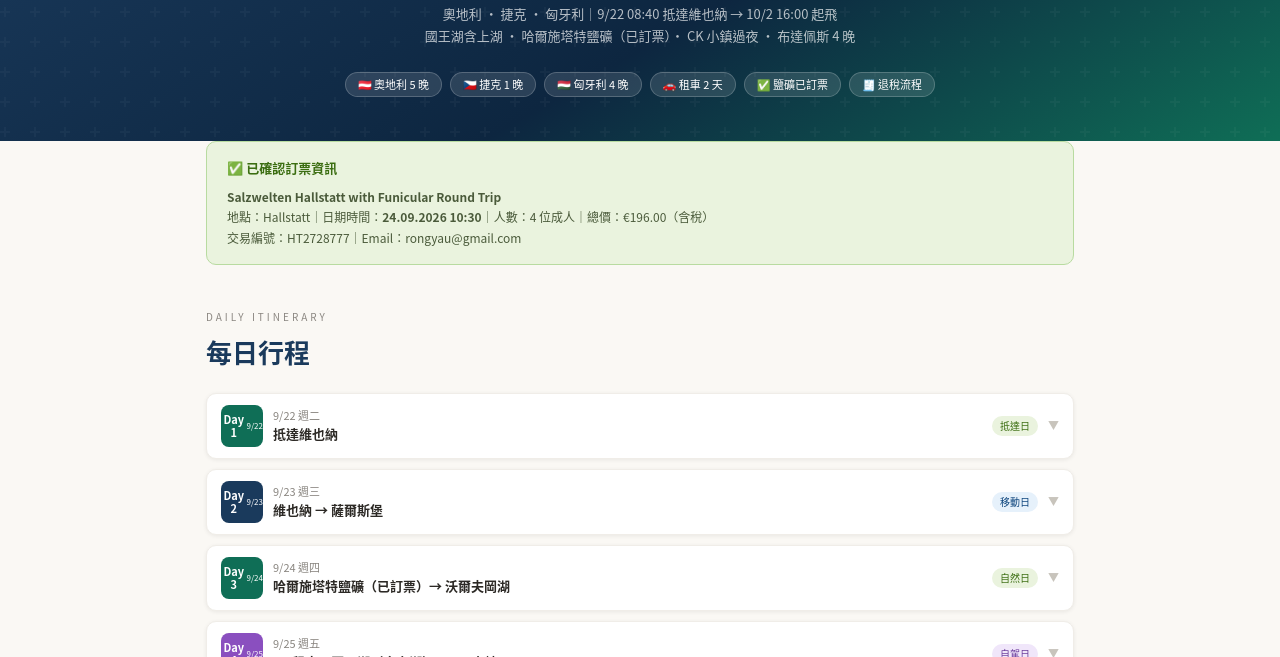
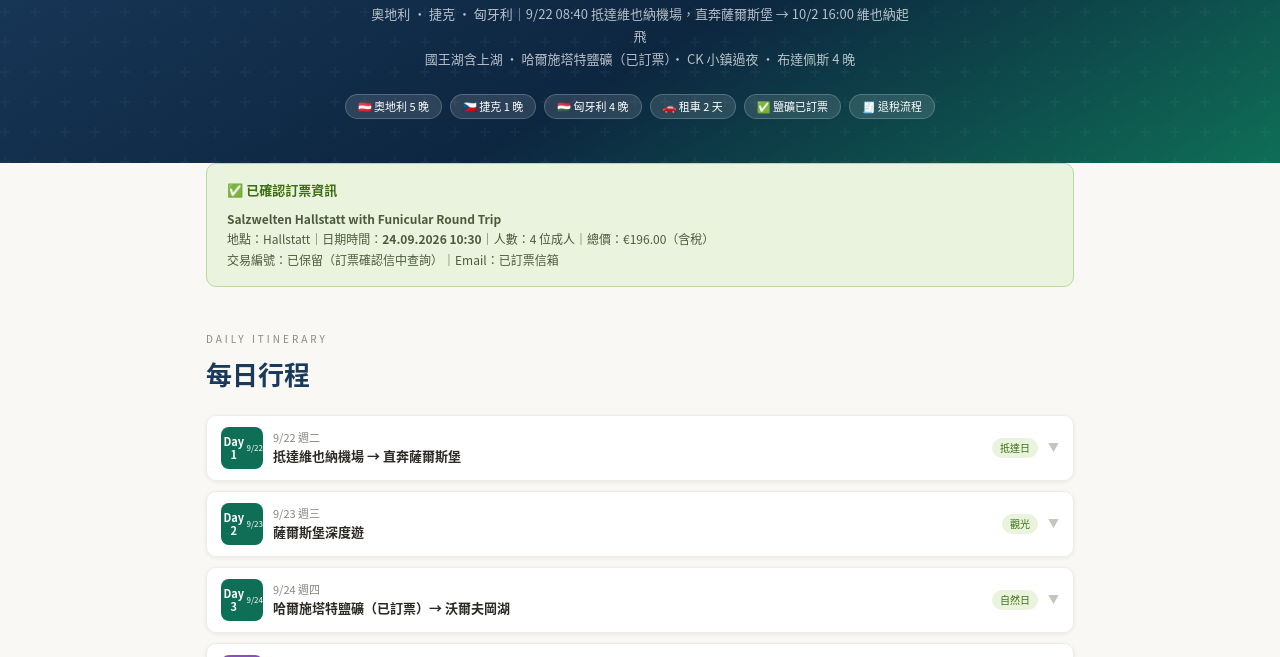
Before and after one commit to rongyau/europe-trip-2026, a plain HTML site: page index.html in a window 1280 px wide. Shown: the part 143-800 px from the top of the page. Drawn offline with Linux system fonts and the light colour scheme.

Commit message:
Add files via upload

```diff
--- a/index.html
+++ b/index.html
@@ -75,7 +75,7 @@ footer a{color:#f0c060;text-decoration:none}
 <div class="hero">
   <div class="hero-eye">Central Europe Travel Guide 2026 - Confirmed</div>
   <h1>中歐三國 <span>11 天</span>旅遊攻略</h1>
-  <p class="hero-sub">奧地利 ・ 捷克 ・ 匈牙利｜9/22 08:40 抵達維也納 → 10/2 16:00 起飛<br>國王湖含上湖 ・ 哈爾施塔特鹽礦（已訂票）・ CK 小鎮過夜 ・ 布達佩斯 4 晚</p>
+  <p class="hero-sub">奧地利 ・ 捷克 ・ 匈牙利｜9/22 08:40 抵達維也納機場，直奔薩爾斯堡 → 10/2 16:00 維也納起飛<br>國王湖含上湖 ・ 哈爾施塔特鹽礦（已訂票）・ CK 小鎮過夜 ・ 布達佩斯 4 晚</p>
   <div class="chips">
     <span class="chip">🇦🇹 奧地利 5 晚</span>
     <span class="chip">🇨🇿 捷克 1 晚</span>
@@ -93,7 +93,7 @@ footer a{color:#f0c060;text-decoration:none}
   <div class="ci">
     <b>Salzwelten Hallstatt with Funicular Round Trip</b><br>
     地點：Hallstatt｜日期時間：<b>24.09.2026 10:30</b>｜人數：4 位成人｜總價：€196.00（含稅）<br>
-    交易編號：HT2728777｜Email：rongyau@gmail.com
+    交易編號：已保留（訂票確認信中查詢）｜Email：已訂票信箱
   </div>
 </div>
 
@@ -107,16 +107,16 @@ footer a{color:#f0c060;text-decoration:none}
   <thead><tr><th>城市 / 夜數</th><th>建議區域</th><th>推薦住宿</th><th>為什麼住這裡</th></tr></thead>
   <tbody>
     <tr>
-      <td><span class="hl">🇦🇹 維也納</span><br><span style="font-size:10px;color:#888">Day 1（1 晚）＋ Day 9-10（2 晚）</span></td>
+      <td><span class="hl">🇦🇹 維也納</span><br><span style="font-size:10px;color:#888">Day 9-10（2 晚）</span></td>
       <td><b>Hauptbahnhof 中央車站旁</b></td>
-      <td>Motel One Wien-Hauptbahnhof<br>EUR 80-100/晚<br><span style="font-size:10px;color:#888">兩段建議訂同一間</span></td>
-      <td>Day2 去薩爾斯堡、Day9 從布達佩斯回來都在 Hbf；機場改搭 OBB Railjet 只要 EUR 4.4（15 分鐘，比 CAT 省 3 倍）；U1 兩站到史蒂芬廣場</td>
+      <td>Motel One Wien-Hauptbahnhof<br>EUR 80-100/晚</td>
+      <td>Day9 從布達佩斯回來、Day11 離境都在 Hbf；機場改搭 OBB Railjet 只要 EUR 4.4（15 分鐘，比 CAT 省 3 倍）；U1 兩站到史蒂芬廣場</td>
     </tr>
     <tr>
-      <td><span class="hl">🎼 薩爾斯堡</span><br><span style="font-size:10px;color:#888">Day 2-3（2 晚）</span></td>
+      <td><span class="hl">🎼 薩爾斯堡</span><br><span style="font-size:10px;color:#888">Day 1-3（3 晚）</span></td>
       <td><b>Hbf 周邊～米拉貝爾宮</b></td>
       <td>Motel One Salzburg-Mirabell<br>EUR 85-110/晚</td>
-      <td>Day3 的 150 號公車、Day4 清晨取租車全在車站；步行 15 分鐘到老城觀光，位置完美平衡</td>
+      <td>落地直接火車 3 小時抵達，不進維也納市區；Day3 的 150 號公車、Day4 清晨取租車全在車站；步行 15 分鐘到老城觀光</td>
     </tr>
     <tr>
       <td><span class="hl">🏘 CK 小鎮</span><br><span style="font-size:10px;color:#888">Day 4（1 晚）</span></td>
@@ -137,10 +137,10 @@ footer a{color:#f0c060;text-decoration:none}
 <h2 class="sec-title">出發前必做清單</h2>
 <div class="checklist">
   <div class="cl-head">✅ 預訂＋準備事項</div>
-  <div class="cl-item done"><div class="cl-dot">✓</div><div class="cl-txt">哈爾施塔特鹽礦套票（已訂！）<div class="cl-note">9/24 10:30 場次，4 人 €196，交易編號 HT2728777</div></div></div>
+  <div class="cl-item done"><div class="cl-dot">✓</div><div class="cl-txt">哈爾施塔特鹽礦套票（已訂！）<div class="cl-note">9/24 10:30 場次，4 人 €196</div></div></div>
   <div class="cl-item"><div class="cl-dot">1</div><div class="cl-txt">台灣國際駕照（IDP）× 至少 2 人<div class="cl-note">監理站辦理約 NT$250 當場核發；兩人輪流開，Day4 行程較長</div></div></div>
-  <div class="cl-item"><div class="cl-dot">2</div><div class="cl-txt">租車：薩爾斯堡 Hbf 門市取（07:30 最早班）→ 林茲 Hbf 門市還<div class="cl-note">告知跨境德國＋捷克；確認捷克 vignette（電子 10 天約 EUR 12）；<b>務必確認林茲門市週六（9/26）營業時間，或加保 Key Drop Box 還車</b>；建議 Estate/Wagon 或 MPV 車型（4 個 27 吋箱）</div></div></div>
-  <div class="cl-item"><div class="cl-dot">3</div><div class="cl-txt">Railjet 林茲 → 布達佩斯<div class="cl-note">直達約 4 小時，EUR 18 起，OBB 官網提早訂</div></div></div>
+  <div class="cl-item"><div class="cl-dot">2</div><div class="cl-txt">租車：薩爾斯堡取（早上）→ <b>維也納 Hauptbahnhof 門市還車</b><div class="cl-note">告知跨境德國＋捷克；確認捷克 vignette（電子 10 天約 EUR 12）；訂車時指定 Wien Hauptbahnhof 門市，週六照常營業，還車後走路即到車站；比價時同時詢問林茲與維也納兩組單程費；建議 Estate/Wagon 或 MPV 車型（4 個 27 吋箱）</div></div></div>
+  <div class="cl-item"><div class="cl-dot">3</div><div class="cl-txt">Railjet 維也納 → 布達佩斯<div class="cl-note">直達約 2.5-2.7 小時，EUR 12 起，OBB 官網提早訂</div></div></div>
   <div class="cl-item"><div class="cl-dot">4</div><div class="cl-txt">Railjet 布達佩斯 → 維也納<div class="cl-note">約 2.5 小時，EUR 12 起，提早訂</div></div></div>
   <div class="cl-item"><div class="cl-dot">5</div><div class="cl-txt">塞切尼溫泉<div class="cl-note">Klook 線上預約直接入場（現場排 30-60 分），EUR 25</div></div></div>
   <div class="cl-item"><div class="cl-dot">6</div><div class="cl-txt">多瑙河夜遊船<div class="cl-note">KKday / Klook，EUR 15-20，Day 5 晚抵達後直接去</div></div></div>
@@ -159,25 +159,27 @@ footer a{color:#f0c060;text-decoration:none}
 
 <script>
 const days=[
-  {n:"1",dt:"9/22 週二",city:"抵達維也納",c:"g",tl:"抵達日",rows:[
-    {t:"08:40",i:"✈",x:"抵達維也納機場（VIE）",s:"入境約 40 分鐘"},
-    {tp:"t",h:"🚆 OBB Railjet 機場 → Wien Hauptbahnhof",d:"約 15 分鐘直達｜EUR 4.4（比 CAT 省 3 倍，一樣快）"},
-    {t:"10:00",i:"🏨",x:"Hauptbahnhof 旁旅館 check-in 放行李",s:"Motel One Wien-Hbf，走路 3 分鐘"},
-    {t:"11:00",i:"🏰",x:"美泉宮（Schonbrunn Palace）",s:"花園免費，宮殿 Grand Tour 票 EUR 36"},
-    {t:"15:00",i:"🎨",x:"百水公寓（Hundertwasser House）",s:"外觀免費欣賞"},
-    {t:"17:00",i:"⛪",x:"史蒂芬大教堂（Stephansdom）",s:"外觀＋入內，登南塔 EUR 6"},
-    {t:"18:30",i:"🚶",x:"格拉本大道散步＋晚餐"},
+  {n:"1",dt:"9/22 週二",city:"抵達維也納機場 → 直奔薩爾斯堡",c:"g",tl:"抵達日",rows:[
+    {t:"08:40",i:"✈",x:"抵達維也納機場（VIE）",s:"入境約 40-50 分鐘（含提領四人四箱行李）"},
+    {tp:"tip",x:"💡 火車票建議買彈性票種（不綁定班次），飛機延誤也能改搭下一班，落地後用 OBB App 現場買最保險"},
+    {tp:"t",h:"🚆 OBB Railjet 機場 → Salzburg Hbf 直達",d:"約 3 小時，不need進市區轉車｜EUR 30-60"},
+    {t:"09:45",i:"🚆",x:"搭上前往薩爾斯堡的直達車",s:"補眠消化時差，四人可輪流看顧行李"},
+    {t:"13:00",i:"🏨",x:"抵達薩爾斯堡，check-in（Motel One Mirabell，住 3 晚）",s:"車站步行 8 分鐘"},
+    {t:"14:30",i:"🎼",x:"薩爾斯堡老城區漫遊",s:"米拉貝爾宮花園、莫札特出生地外觀、大教堂廣場"},
+    {t:"17:00",i:"🚶",x:"格特萊第巷（Getreidegasse）老城購物街散步"},
+    {t:"19:00",i:"🍺",x:"老城晚餐，Stiegl 在地生啤，早點休息調時差"},
   ]},
-  {n:"2",dt:"9/23 週三",city:"維也納 → 薩爾斯堡",c:"b",tl:"移動日",rows:[
-    {t:"08:30",i:"🎒",x:"退房，走 3 分鐘進 Hauptbahnhof",s:"住車站旁的優勢！"},
-    {tp:"t",h:"🚆 OBB Wien Hbf → Salzburg Hbf",d:"約 2.5 小時｜EUR 25 起"},
-    {t:"11:30",i:"🏨",x:"薩爾斯堡 check-in（Motel One Mirabell，住 2 晚）",s:"車站步行 8 分鐘"},
-    {t:"13:00",i:"🎼",x:"老城區漫遊",s:"莫札特出生地、米拉貝爾宮花園、大教堂（UNESCO）"},
-    {t:"16:00",i:"🏰",x:"霍恩薩爾斯堡要塞",s:"纜車登頂俯瞰全城，票 EUR 16"},
-    {t:"19:00",i:"🍺",x:"老城晚餐，Stiegl 在地生啤"},
+  {n:"2",dt:"9/23 週三",city:"薩爾斯堡深度遊",c:"g",tl:"觀光",rows:[
+    {t:"09:00",i:"🎼",x:"莫札特出生地（Mozarts Geburtshaus）",s:"EUR 14，約 1 小時，深入認識這位薩爾斯堡最知名居民"},
+    {t:"11:00",i:"🏰",x:"霍恩薩爾斯堡要塞",s:"纜車登頂俯瞰全城，票 EUR 16，中歐保存最完整中世紀城堡"},
+    {t:"13:00",i:"🍽",x:"要塞內或老城午餐"},
+    {t:"14:30",i:"⛪",x:"薩爾斯堡大教堂（Salzburger Dom）內部參觀",s:"巴洛克風格，免費入場"},
+    {t:"15:30",i:"🚶",x:"許願宮（Schloss Hellbrunn）機關噴泉（選擇性）",s:"若時間充裕，搭巴士約 20 分鐘，捉弄式噴泉很有趣，EUR 13.5"},
+    {t:"18:00",i:"🌉",x:"薩爾察赫河畔（Salzach）漫步，眺望要塞夜景"},
+    {t:"19:30",i:"🍽",x:"老城晚餐"},
   ]},
   {n:"3",dt:"9/24 週四",city:"哈爾施塔特鹽礦（已訂票）→ 沃爾夫岡湖",c:"g",tl:"自然日",rows:[
-    {tp:"conf",h:"✅ 已訂票：鹽礦纜車導覽 10:30 場次",d:"交易編號 HT2728777｜4 人 €196｜請提前 15 分鐘到纜車站"},
+    {tp:"conf",h:"✅ 已訂票：鹽礦纜車導覽 10:30 場次",d:"4 人 €196｜請提前 15 分鐘到纜車站｜交易編號請見訂票確認信"},
     {t:"07:30",i:"🚌",x:"薩爾斯堡 Hbf 前搭 150 號公車 → Bad Ischl",s:"約 90 分鐘，向司機買票，帶現金"},
     {t:"09:00",i:"🚌",x:"Bad Ischl 轉 543 → 哈爾施塔特",s:"約 45 分鐘"},
     {t:"09:45",i:"🚶",x:"抵達哈爾施塔特，步行到纜車站",s:"約 10-15 分鐘，預留緩衝"},
@@ -207,15 +209,17 @@ const days=[
     {t:"18:30",i:"🚶",x:"傍晚老城漫遊＋晚餐",s:"一日遊客已散，最美時段"},
     {tp:"alert",x:"⚠ 駕駛當晚不喝酒！捷克酒駕零容忍（0.0%），明早還要開車"},
   ]},
-  {n:"5",dt:"9/26 週六",city:"CK 清晨 → 林茲還車 → 布達佩斯",c:"b",tl:"移動日",rows:[
+  {n:"5",dt:"9/26 週六",city:"CK 清晨 → 維也納還車 → 布達佩斯",c:"b",tl:"移動日",rows:[
     {t:"07:00",i:"🌅",x:"清晨無人 CK 漫步",s:"河灣倒影最美時刻"},
     {t:"08:30",i:"🏰",x:"CK 城堡庭院＋塔樓登頂",s:"庭院清晨即開放"},
-    {t:"10:30",i:"🍽",x:"早午餐"},
-    {t:"11:30",i:"🚗",x:"取車出發 → 林茲",s:"約 1.5 小時"},
-    {t:"13:00",i:"🚗",x:"林茲 Hbf 門市還車",s:"先確認週六營業時間！如提早關門，改用 Key Drop Box 還車（取還車皆錄影存證）"},
-    {t:"13:30",i:"🥧",x:"車站買 Linzer Torte 帶上車",s:"世界最古老蛋糕食譜，林茲是發源地"},
-    {tp:"t",h:"🚆 Railjet 林茲 Hbf → Budapest Keleti",d:"14:14 出發｜約 4 小時直達｜EUR 18 起"},
-    {t:"18:20",i:"🏙",x:"抵達布達佩斯，M2 兩站到市中心 check-in",s:"第 5 區住宿，住 4 晚"},
+    {t:"10:00",i:"🍽",x:"早午餐"},
+    {t:"11:00",i:"🚗",x:"取車出發 → 維也納",s:"約 2.5-3 小時，高速公路為主，路況好開"},
+    {tp:"tip",x:"💡 進市區前先在郊區加油站把油加滿，避免市區找加油站，保留收據"},
+    {t:"14:00",i:"🚗",x:"維也納 Hauptbahnhof 門市還車",s:"訂車時指定 Wien Hauptbahnhof（非 Westbahnhof），週六照常營業，無需擔心提早關門"},
+    {tp:"tip",x:"💡 單程還車費通常最低甚至全免（薩爾斯堡→維也納是主力調度城市對）"},
+    {t:"14:30",i:"🚶",x:"還車後走路 3-5 分鐘直接進站",s:"零折騰，不用再拖行李轉車"},
+    {tp:"t",h:"🚆 Railjet Wien Hauptbahnhof → Budapest Keleti",d:"約 2.5-2.7 小時直達｜EUR 12 起"},
+    {t:"17:20",i:"🏙",x:"抵達布達佩斯，M2 兩站到市中心 check-in",s:"第 5 區住宿，住 4 晚"},
     {t:"20:00",i:"🚢",x:"多瑙河夜遊船",s:"EUR 15-20 提前訂，夜間國會大廈最震撼"},
   ]},
   {n:"6",dt:"9/27 週日",city:"布達佩斯精華",c:"g",tl:"觀光",rows:[
@@ -248,7 +252,7 @@ const days=[
     {t:"12:00",i:"🍽",x:"最後一頓 Goulash"},
     {t:"14:00",i:"🚇",x:"M2 兩站到 Keleti 車站"},
     {tp:"t",h:"🚆 Railjet Budapest Keleti → Wien Hauptbahnhof",d:"14:40 出發｜約 2.5 小時｜EUR 12 起"},
-    {t:"17:30",i:"🏨",x:"出站走 3 分鐘 check-in（同 Day1 旅館，住 2 晚）"},
+    {t:"17:30",i:"🏨",x:"出站走 3 分鐘 check-in（Motel One Wien-Hbf，住 2 晚）",s:"這趟第一次住維也納，選 Hauptbahnhof 旁最方便"},
     {t:"19:30",i:"🍷",x:"維也納晚餐"},
   ]},
   {n:"10",dt:"10/1 週四",city:"維也納自由日",c:"g",tl:"彈性補遊",rows:[
```
